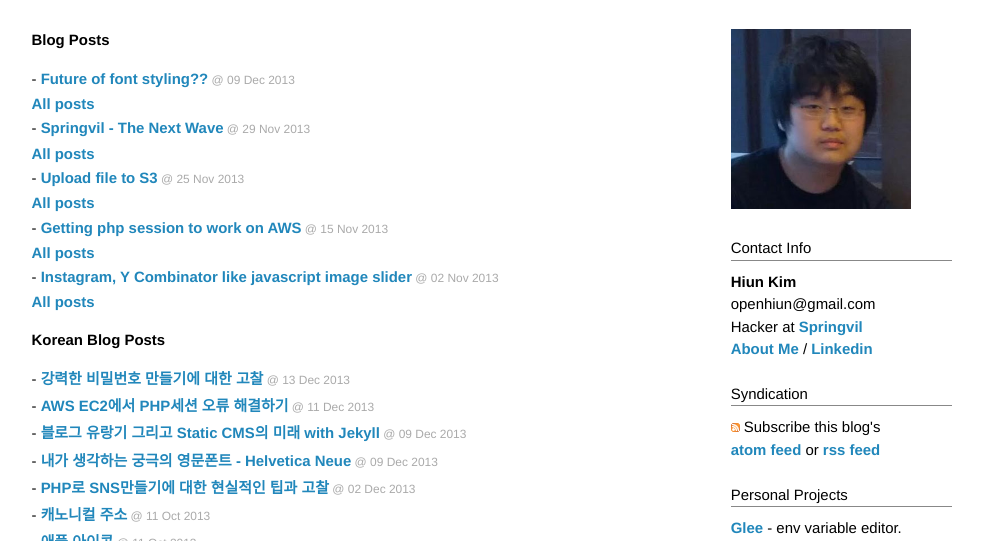
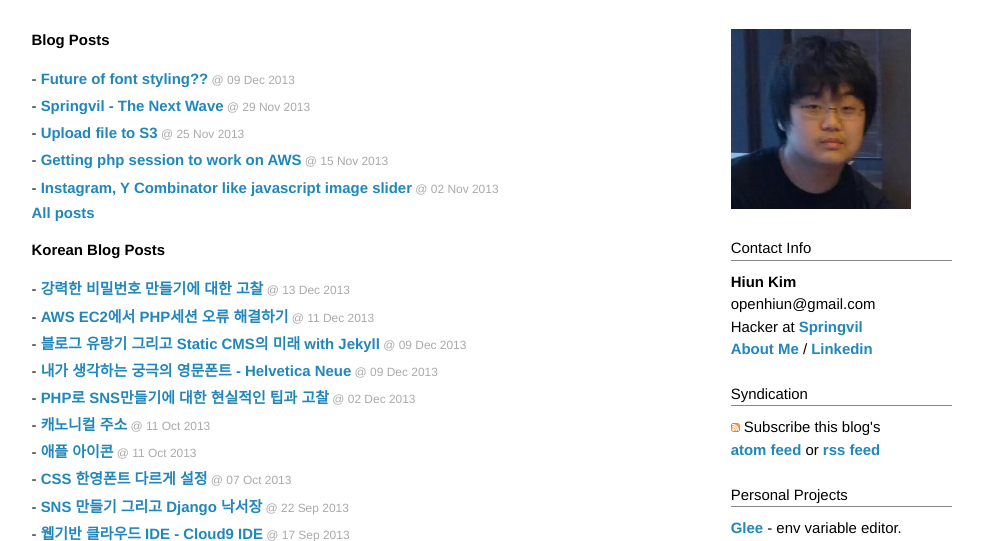
Before and after one commit to Gorski4123/openhiun.github.com, a Jekyll site: the page built from index.html, in a window 1280 px wide and 900 px high, cut to the strip 359-900 px from the top of the window. Shown: the whole strip, without its empty margins (161-1144 px from the left). Built offline with Jekyll 4.4.1, drawn with Linux system fonts in a browser that asks for light colours; Markdown is read by kramdown in place of the engine named in the settings.

Commit message:
Update index.html

```diff
--- a/index.html
+++ b/index.html
@@ -9,17 +9,17 @@ home: define_type
   <h1>Blog Posts</h1>
   <ul class="posts">
     {% for post in site.posts %}
-     {% if post.categories contains 'e' limit:13 %}
+     {% if post.categories contains 'e' limit: 13 %}
       <li>- <a href="{{ post.url }}">{{ post.title }}</a><span> &#64; {{ post.date | date_to_string }}</span></li>
-      <a href="/archives" style="text-align: right;">All posts</a>
      {% endif %}
     {% endfor %}
+    <a href="/archives" style="text-align: right;">All posts</a>
   </ul>
   <div style="margin-top: -15px;"></div>
   <h1>Korean Blog Posts</h1>
   <ul class="posts">
     {% for post in site.posts %}
-     {% if post.categories contains 'k' limit:13 %}
+     {% if post.categories contains 'k' limit: 13 %}
       <li>- <a href="{{ post.url }}">{{ post.title }}</a><span> &#64; {{ post.date | date_to_string }}</span></li>
      {% endif %}
     {% endfor %}
```
